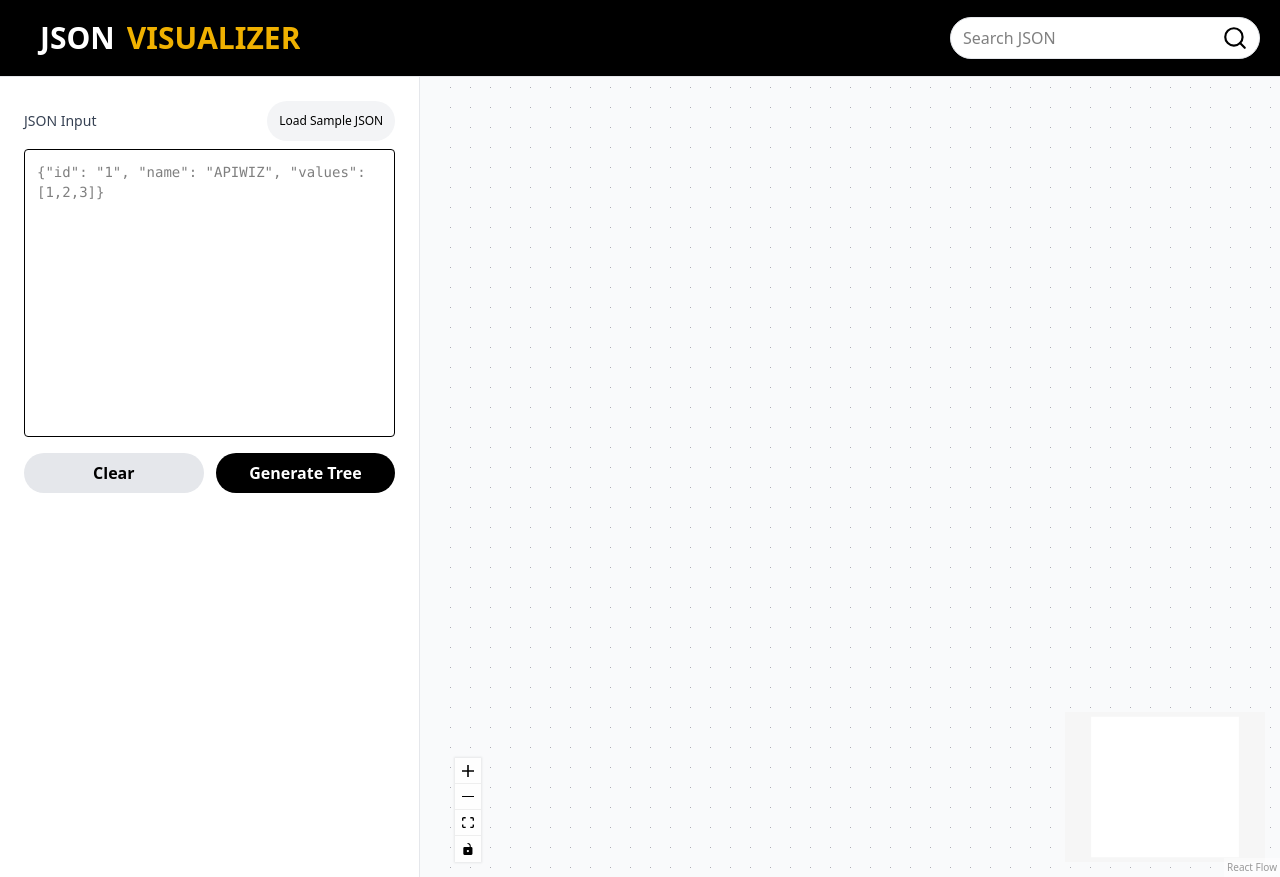
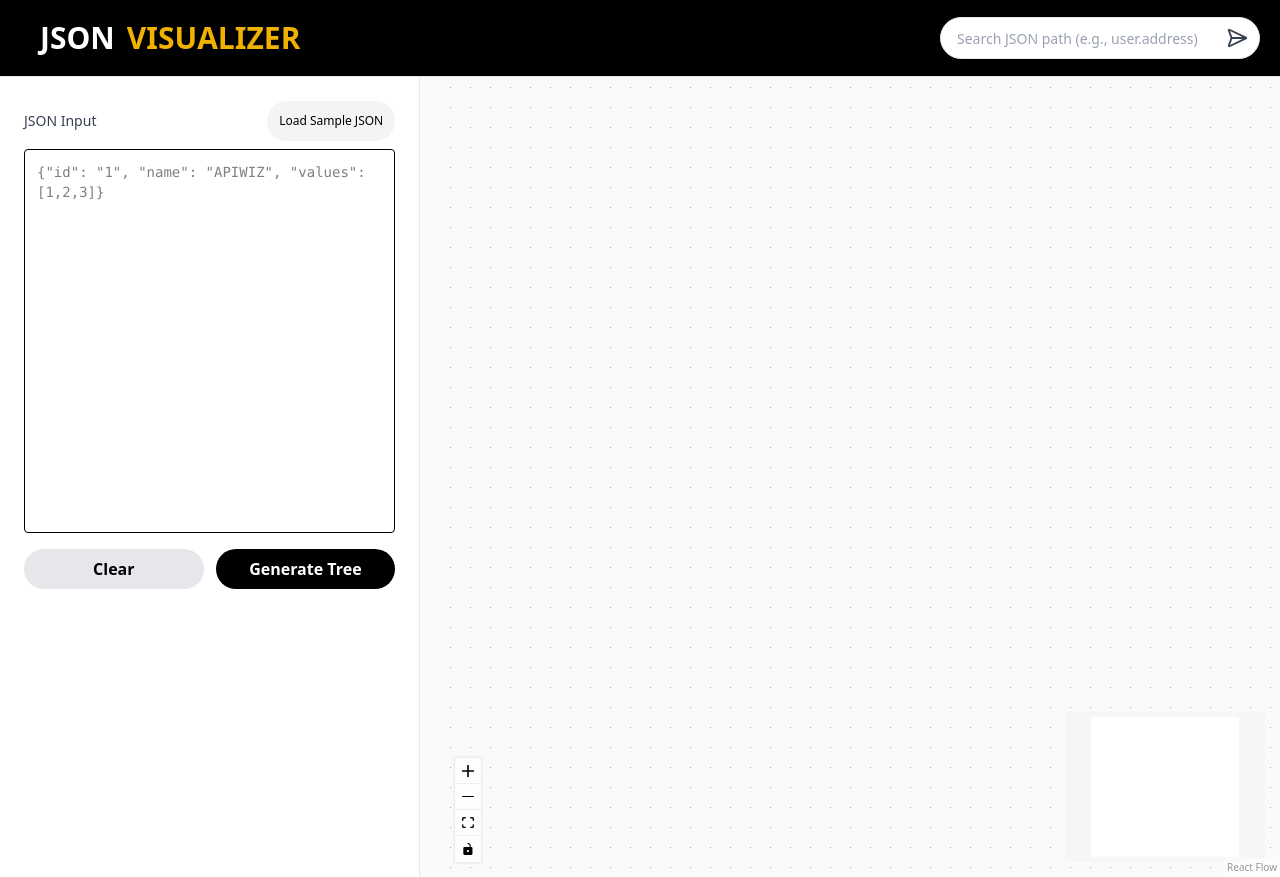
Before and after one commit to Madmax-Furiosa/json-visializer, a React (Vite) app: page / in a window 1280 px wide. Built offline with nearby package versions, Linux system fonts and the light colour scheme.

Commit message:
fix: add error boundary and remove unused state

```diff
--- a/package.json
+++ b/package.json
@@ -19,6 +19,7 @@
     "motion": "^12.23.24",
     "react": "^19.1.1",
     "react-dom": "^19.1.1",
+    "react-toastify": "^11.0.5",
     "tailwindcss": "^4.1.16"
   },
   "devDependencies": {
--- a/src/components/Flow.jsx
+++ b/src/components/Flow.jsx
@@ -1,6 +1,7 @@
 /* eslint-disable react-hooks/exhaustive-deps */
 import ELK from "elkjs/lib/elk.bundled.js";
 import React, { useCallback, useState } from "react";
+import { toast, ToastContainer } from "react-toastify";
 import {
   Background,
   ReactFlow,
@@ -16,8 +17,7 @@ import {
 
 import "@xyflow/react/dist/style.css";
 import RotatingText from "./TextRotate";
-import { Search } from "lucide-react";
-// import { initialEdges, initialNodes } from "./InitialNodes";
+import { Search, SendHorizontal } from "lucide-react";
 
 const elk = new ELK();
 const elkOptions = {
@@ -134,10 +134,11 @@ const generateNodesAndEdges = (data, parentId = null, label = "data") => {
 function LayoutFlow() {
   const [nodes, setNodes, onNodesChange] = useNodesState([]);
   const [edges, setEdges, onEdgesChange] = useEdgesState([]);
-
-  const { fitView } = useReactFlow();
+  const { fitView, setCenter } = useReactFlow();
   const [jsonInput, setJsonInput] = useState("");
   const [error, setError] = useState("");
+  const [searchTerm, setSearchTerm] = useState("");
+  // const [message, setMessage] = useState("");
 
   const onConnect = useCallback(
     (params) => setEdges((eds) => addEdge(params, eds)),
@@ -203,15 +204,55 @@ function LayoutFlow() {
     age: 30,
     active: true,
     address: {
-      street: "123 Main St",
+      landmark: "123 Main St",
       city: "Bengaluru",
-      zipcode: "560001",
+      pincode: "560001",
     },
   };
 
   const loadSample = () => {
     setJsonInput(JSON.stringify(sampleJson, null, 2));
     setError("");
+  };
+
+  const notify = () => toast("No match found");
+
+  const handleSearch = () => {
+    if (!searchTerm) return;
+
+    let foundNode = nodes.find(
+      (n) =>
+        n.data.label.toLowerCase() === searchTerm.split(".").pop().toLowerCase()
+    );
+
+    if (foundNode) {
+      // Highlight node
+      const updated = nodes.map((n) =>
+        n.id === foundNode.id
+          ? {
+              ...n,
+              style: {
+                ...n.style,
+                border: "3px solid #FFD700",
+                boxShadow: "0 0 10px #FFD700",
+              },
+            }
+          : {
+              ...n,
+              style: {
+                ...n.style,
+                border: "1px solid #3B82F6",
+                boxShadow: "none",
+              },
+            }
+      );
+
+      setNodes(updated);
+      setCenter(foundNode.position.x, foundNode.position.y, { zoom: 1.5 });
+      // setMessage("Match found!");
+    } else {
+      notify();
+    }
   };
 
   return (
@@ -235,15 +276,27 @@ function LayoutFlow() {
             rotationInterval={3000}
           />
         </div>
-        <input
-          type="search"
-          placeholder="Search JSON"
-          className="w-1/4 bg-white border border-gray-200 rounded-full py-2 px-3 relative"
-        />
-        <div className="absolute right-8" onClick={() => console.log("search")}>
-          <Search className="hover:text-gray-800 cursor-pointer" size={26} />
+        <div className="relative flex items-center gap-2">
+          <input
+            type="text"
+            placeholder="Search JSON path (e.g., user.address)"
+            value={searchTerm}
+            onKeyDown={(e) => {
+              if (e.key === "Enter") {
+                handleSearch();
+              }
+            }}
+            onChange={(e) => setSearchTerm(e.target.value)}
+            className="w-80 bg-white border border-gray-200 rounded-full py-2 px-4 text-black placeholder:text-gray-400 placeholder:text-sm"
+          />
+          <SendHorizontal
+            onClick={handleSearch}
+            className="absolute right-3 text-gray-700 hover:text-black cursor-pointer"
+            size={22}
+          />
         </div>
       </div>
+
       <div className="flex flex-col md:flex-row gap-5 bg-gray-50 h-screen">
         {/* Left panel */}
         <div className="w-full md:w-1/2 border-r border-gray-200 bg-white flex flex-col">
@@ -264,7 +317,7 @@ function LayoutFlow() {
               value={jsonInput}
               onChange={(e) => setJsonInput(e.target.value)}
               placeholder='{"id": "1", "name": "APIWIZ", "values": [1,2,3]}'
-              className=" p-3 border border-black rounded font-mono text-sm md:resize-none focus:outline-none h-72"
+              className="p-3 border border-black rounded font-mono text-sm md:resize-none focus:outline-none h-72 md:h-96"
             />
 
             {error && (
@@ -304,6 +357,7 @@ function LayoutFlow() {
           </ReactFlow>
         </div>
       </div>
+      <ToastContainer theme="light" position="top-center" autoClose={5000} />
     </section>
   );
 }
```
Also changed, not shown: 1 other file (tests, documents, lock files or other folders).
